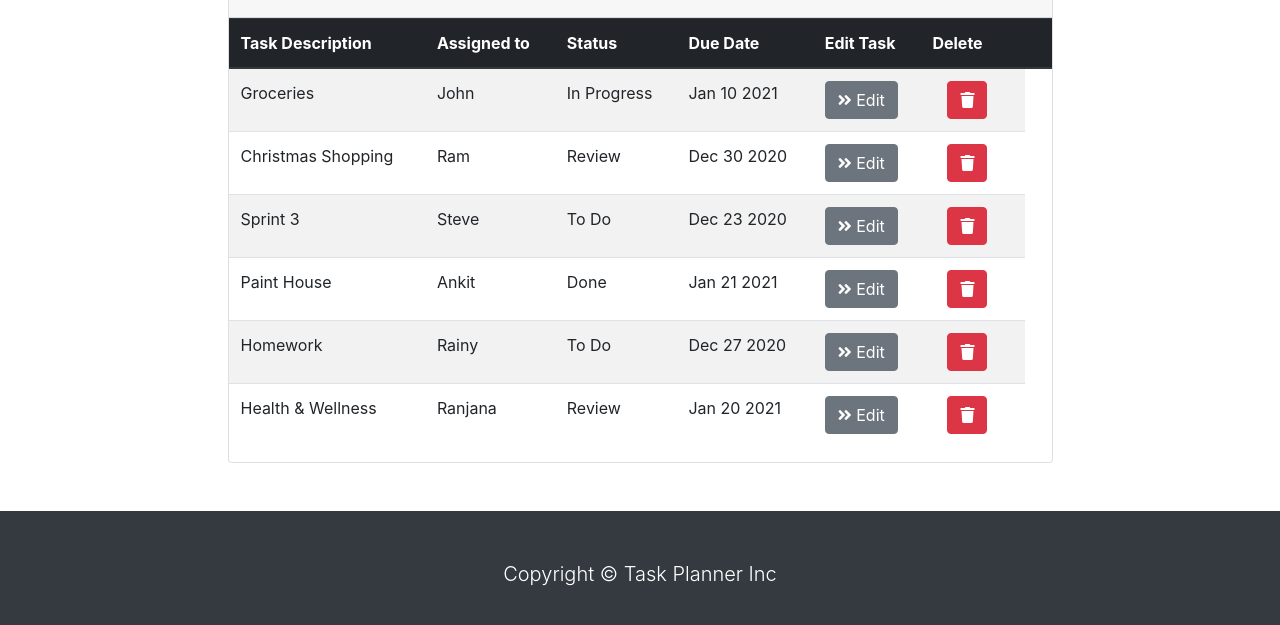
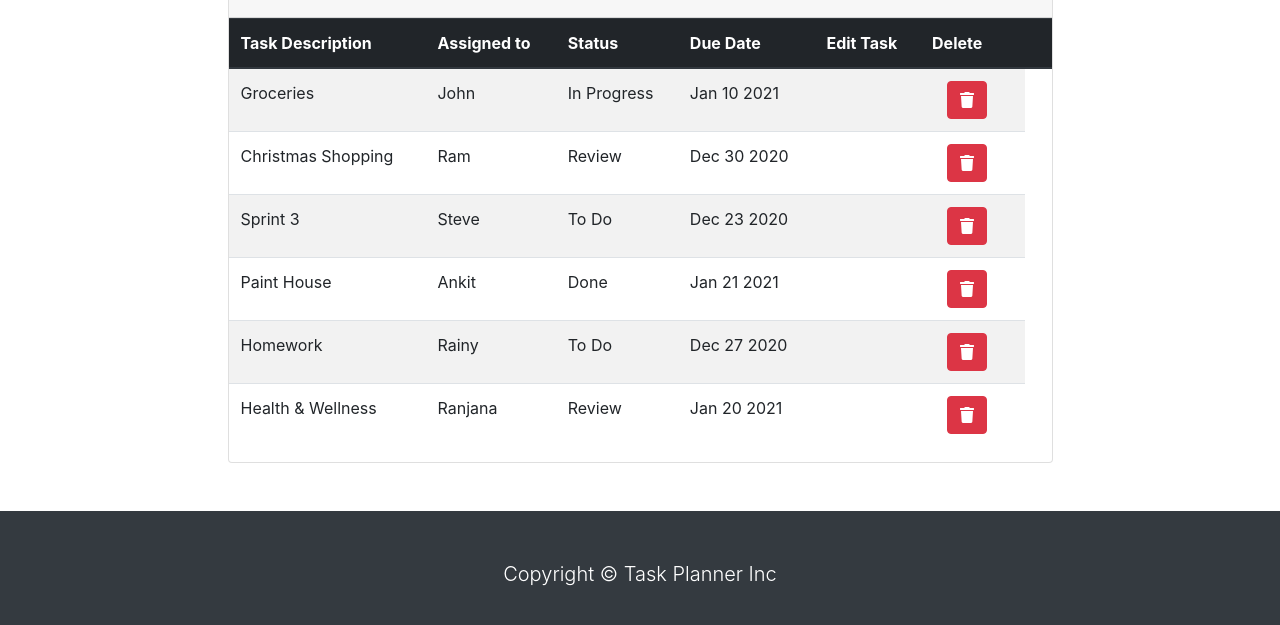
Before and after one commit to lavinagithub/newrajeevnaomi, a plain HTML site: page index.html in a window 1280 px wide. Shown: the part 227-852 px from the top of the page. Drawn offline with nearby package versions, Linux system fonts and the light colour scheme.

Commit message:
deleted edittaskmodal

```diff
--- a/index.html
+++ b/index.html
@@ -83,14 +83,14 @@
                   <td>Jan 10 2021</td>
                   <td>
                     <!-- <a href="" class="btn btn-secondary"> -->
-                    <a
+                    <!-- <a
                       href=""
                       class="btn btn-secondary"
                       data-toggle="modal"
                       data-target="#editPostModal"
                     >
                       <i class="fas fa-angle-double-right"></i> Edit
-                    </a>
+                    </a> -->
                   </td>
                   <td>
                     <div class="col-md-3">
@@ -108,14 +108,14 @@
                   <td>Dec 30 2020</td>
                   <td>
                     <!-- <a href="" class="btn btn-secondary"> -->
-                    <a
+                    <!-- <a
                       href=""
                       class="btn btn-secondary"
                       data-toggle="modal"
                       data-target="#editPostModal"
                     >
                       <i class="fas fa-angle-double-right"></i> Edit
-                    </a>
+                    </a> -->
                   </td>
                   <td>
                     <div class="col-md-3">
@@ -133,14 +133,14 @@
                   <td>Dec 23 2020</td>
                   <td>
                     <!-- <a href="" class="btn btn-secondary"> -->
-                    <a
+                    <!-- <a
                       href=""
                       class="btn btn-secondary"
                       data-toggle="modal"
                       data-target="#editPostModal"
                     >
                       <i class="fas fa-angle-double-right"></i> Edit
-                    </a>
+                    </a> -->
                   </td>
                   <td>
                     <div class="col-md-3">
@@ -158,14 +158,14 @@
                   <td>Jan 21 2021</td>
                   <td>
                     <!-- <a href="" class="btn btn-secondary"> -->
-                    <a
+                    <!-- <a
                       href=""
                       class="btn btn-secondary"
                       data-toggle="modal"
                       data-target="#editPostModal"
                     >
                       <i class="fas fa-angle-double-right"></i> Edit
-                    </a>
+                    </a> -->
                   </td>
                   <td>
                     <div class="col-md-3">
@@ -183,14 +183,14 @@
                   <td>Dec 27 2020</td>
                   <td>
                     <!-- <a href="" class="btn btn-secondary"> -->
-                    <a
+                    <!-- <a
                       href=""
                       class="btn btn-secondary"
                       data-toggle="modal"
                       data-target="#editPostModal"
                     >
                       <i class="fas fa-angle-double-right"></i> Edit
-                    </a>
+                    </a> -->
                   </td>
                   <td>
                     <div class="col-md-3">
@@ -208,14 +208,14 @@
                   <td>Jan 20 2021</td>
                   <td>
                     <!-- <a href="" class="btn btn-secondary"> -->
-                    <a
+                    <!-- <a
                       href=""
                       class="btn btn-secondary"
                       data-toggle="modal"
                       data-target="#editPostModal"
                     >
                       <i class="fas fa-angle-double-right"></i> Edit
-                    </a>
+                    </a> -->
                   </td>
                   <td>
                     <div class="col-md-3">
@@ -235,7 +235,7 @@
 
     <!-- Task Edit Modal -->
 
-    <div class="modal fade" id="editPostModal">
+    <!-- <div class="modal fade" id="editPostModal">
       <div class="modal-dialog modal-lg">
         <div class="modal-content">
           <div class="modal-header bg-primary text-white">
@@ -325,7 +325,7 @@
           </div>
         </div>
       </div>
-    </div>
+    </div> -->
     <!-- </section> -->
 
     <!-- FOOTER -->
```
